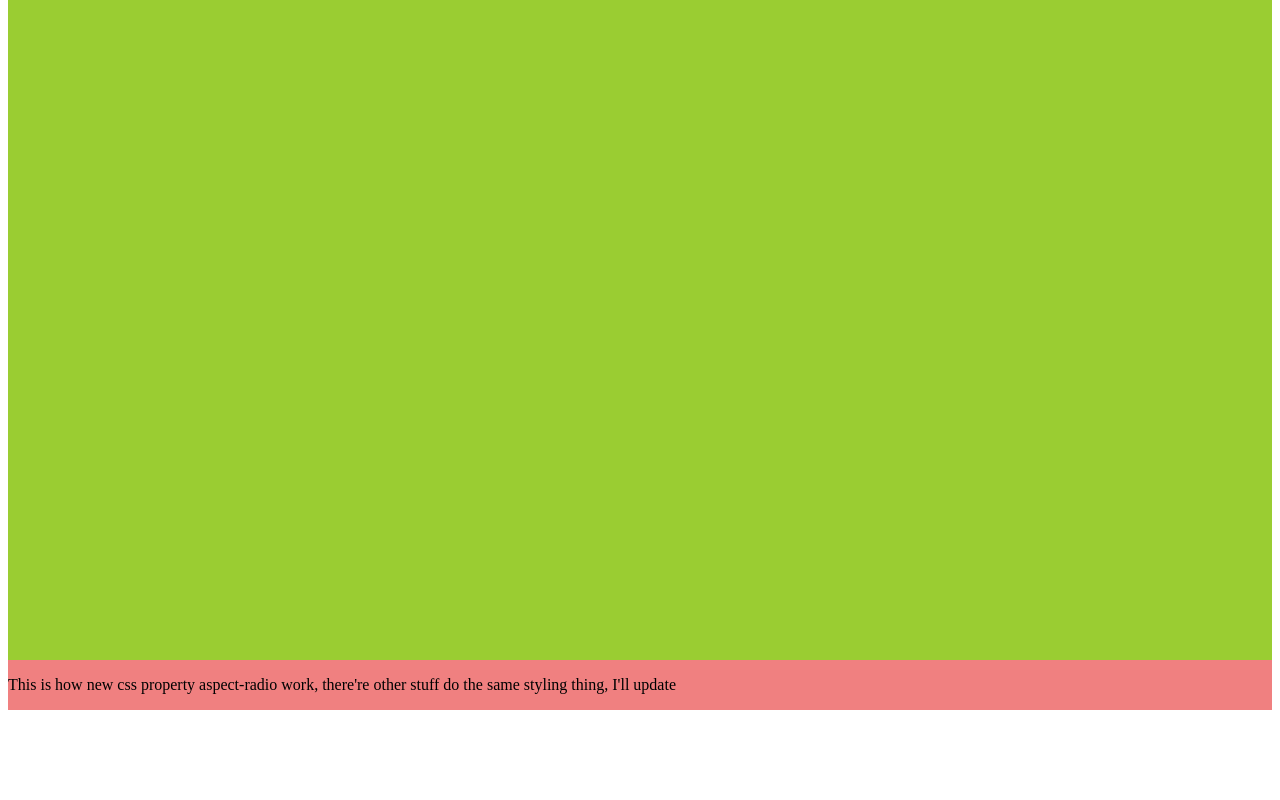
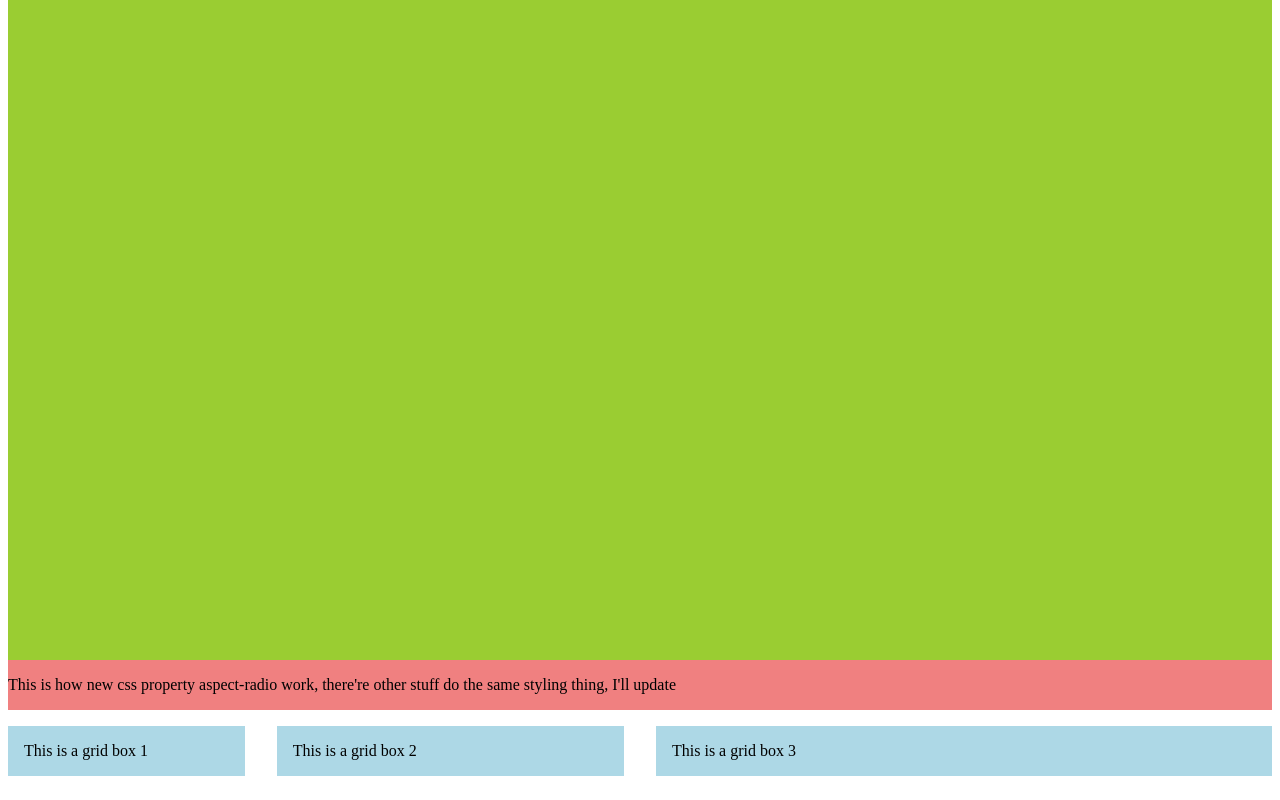
Before and after one commit to luml/sizing-box, a plain HTML site: page demo.html in a window 1280 px wide. Shown: the part 1876-2676 px from the top of the page. Before the commit the page ends 2594 px from the top, so only its background shows below. Drawn offline with Linux system fonts and the light colour scheme.

Commit message:
feat(columns box by grid)

```diff
--- a/demo.html
+++ b/demo.html
@@ -22,5 +22,10 @@
             <p>This is how new css property aspect-radio work, there're other stuff do the same styling thing, I'll update</p>
         </div>
     </div>
+    <div class="grid-box">
+        <div class="grid-child">This is a grid box 1</div>
+        <div class="grid-child">This is a grid box 2</div>
+        <div class="grid-child">This is a grid box 3</div>
+    </div>
 </body>
 </html>
--- a/style.css
+++ b/style.css
@@ -19,3 +19,20 @@ body {
     background: lightcoral;
     align-self: 2 / 1;
 }
+
+.grid-box {
+    display: grid;
+    grid-template-columns: 20% 30% auto;
+}
+.grid-box > div {
+    margin: 1rem;
+    background: lightblue;
+    padding: 1rem;
+}
+
+.grid-child:nth-of-type(1) {
+    margin-left: 0;
+}
+.grid-child:nth-of-type(3) {
+    margin-right: 0;
+}
```
